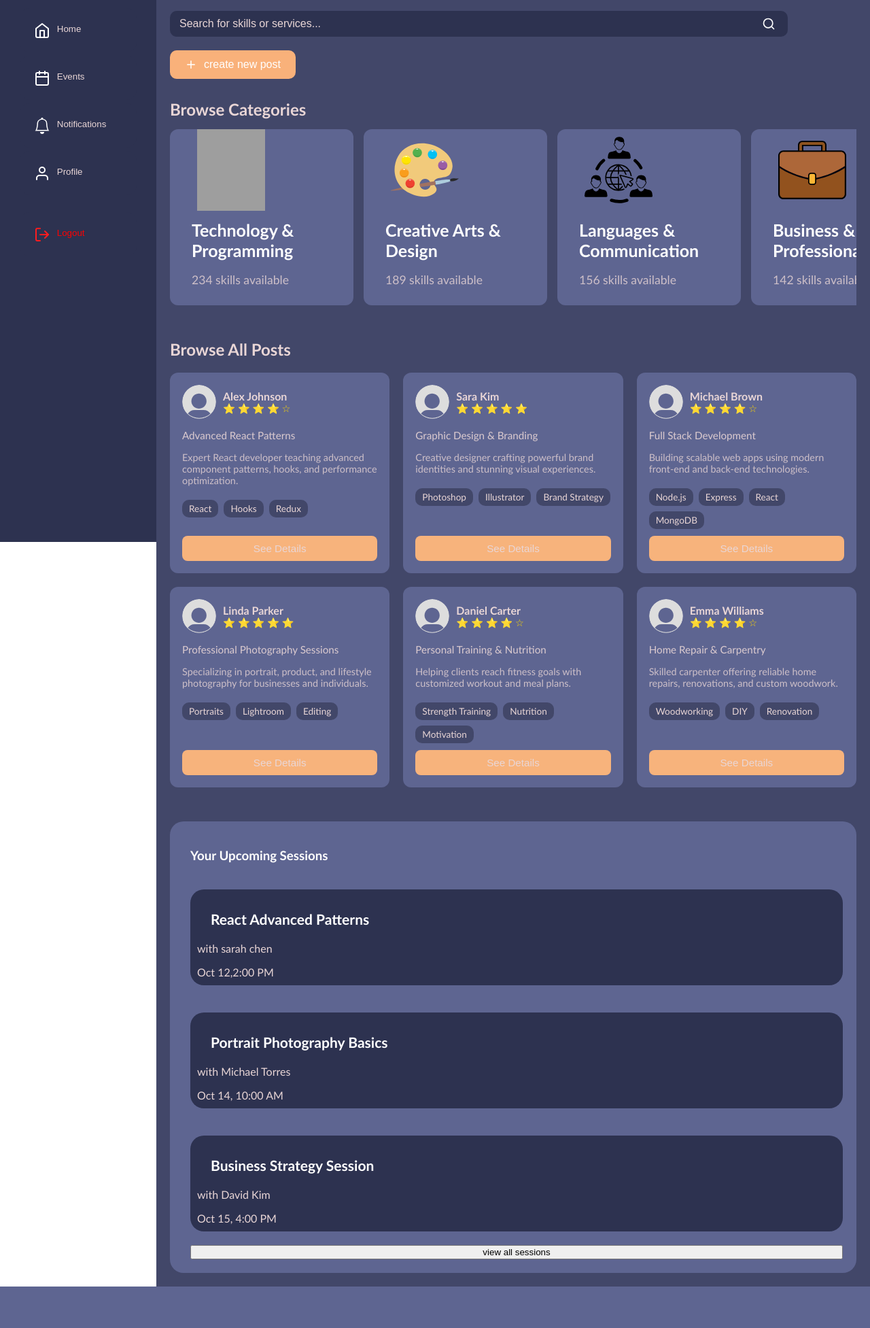
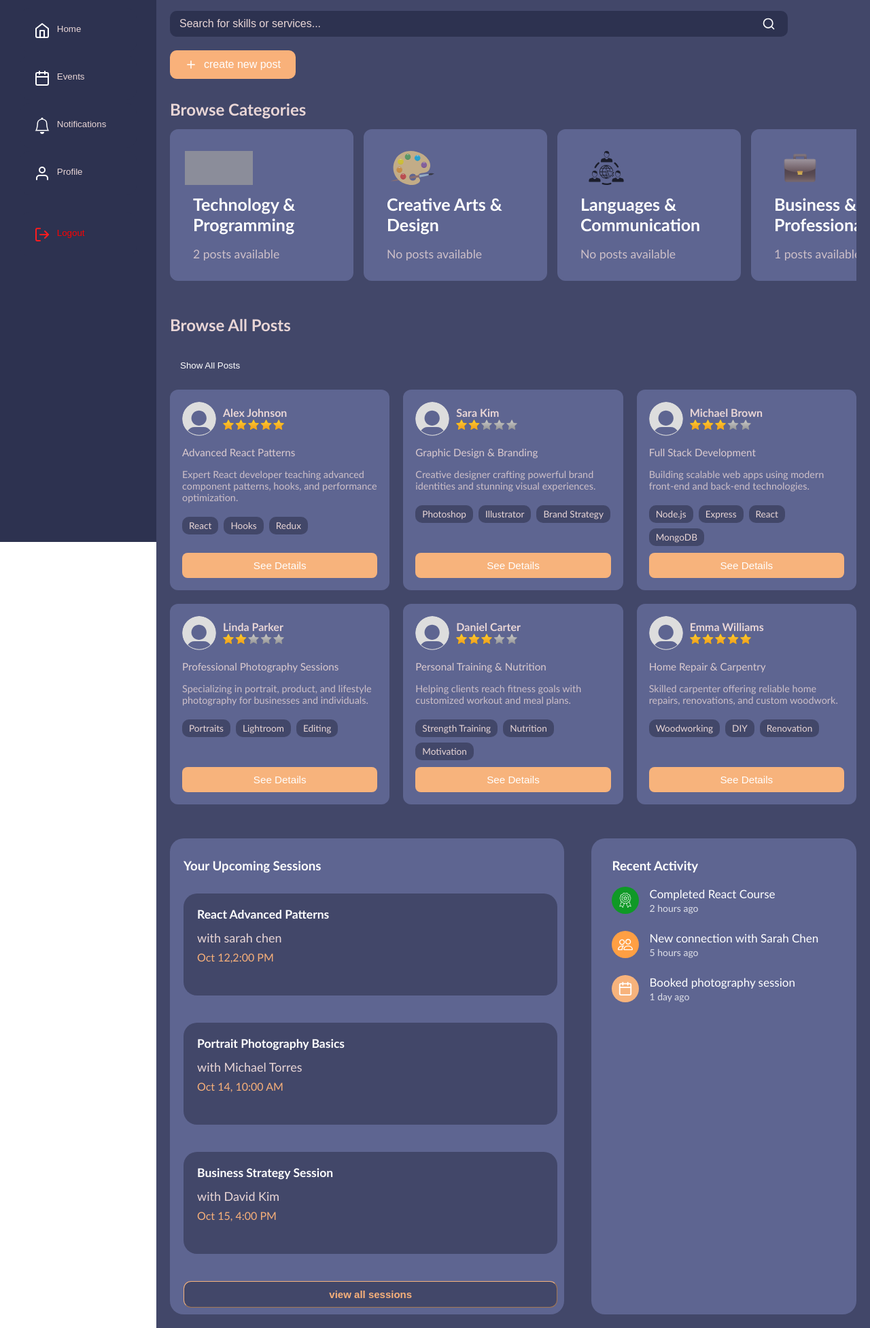
Before and after one commit to ENSIA-AI/Skill-Service_exchanging_website-, a PHP site: page /home.html in a window 1280 px wide. Shown: the part 124-2077 px from the top of the page at 68% size. Before the commit the page ends 2016 px from the top, so only its background shows below. Run offline with PHP 8.4, Linux system fonts and the light colour scheme; some libraries are stand-ins or nearby versions; grey boxes are pictures that could not be loaded.

Commit message:
some modifications

```diff
--- a/assets/css/home.css
+++ b/assets/css/home.css
@@ -103,7 +103,9 @@ color: var(--clr-font);
     background-color: transparent;
     cursor: pointer;
 }
-
+.header-notification:hover{
+  background-color: var(--clr-btn);
+}
 
 .header-profile{
     display: flex;
@@ -241,9 +243,10 @@ color: var(--clr-font);
     border-radius: 10px;
     padding: 8px 12px;
     width: 90%;
-
+    border: 1px;
     margin-bottom: 20px
 }
+
 .search-input {
   flex: 1;
   background: none;
@@ -333,18 +336,8 @@ h3{
   overflow-x: auto;
   scroll-behavior: smooth;
   padding-bottom: 10px;
-}
-
-/* Hide scroll bar (optional) */
-.category-scroll::-webkit-scrollbar {
-  height: 8px;
-}
-.category-scroll::-webkit-scrollbar-thumb {
-  background-color: var(--clr-lighter);
-  border-radius: 10px;
-}
-.category-scroll::-webkit-scrollbar-track {
-  background: transparent;
+  scrollbar-width: 30px;
+  scrollbar-color: var(--clr-lighter) transparent;
 }
 
 /* Each category card */
@@ -358,18 +351,31 @@ h3{
   transition: transform 0.3s ease, box-shadow 0.3s ease;
   cursor: pointer;
   min-height: 220px;
+  border: 2px solid var(--clr-lighter);
 }
+
 
 .category-card:hover {
   transform: translateY(-5px);
   box-shadow: 0px 4px 15px rgba(0, 0, 0, 0.2);
 }
 
+
 /* Category image */
 .category-card img {
   width: 100px;
-  height: 120px; /* smaller, consistent image height */
+  height: 50px;
+  margin-left: 20px;
+  margin-top: 30px;
+  filter: grayscale(10%);
+  opacity: 0.70;
+
+}
+.fitness-img{
+  width: 100px;
+  height: 10px;
   margin-left: 40px;
+  margin-top: 8px;
 }
 
 /* Text info */
@@ -386,12 +392,14 @@ h3{
   font-weight: 600;
   overflow-wrap: break-word;
   white-space: normal;
+
 }
 
 .category-info p {
-  margin: 5px 2 0;
+  margin: 5px 2 0 ;
   font-size: 1.1rem;
   opacity: 0.8;
+
 }
 /* ---------- Browse All Posts Section ---------- */
 .browse-posts {
@@ -403,12 +411,22 @@ h3{
   margin-bottom: 20px;
   font-size: 1.5rem;
 }
+.show-all-btn{
+  display: none;
+}
 
 .posts-grid {
+  display: flex;
+  flex-wrap: wrap;
+  /* allows items to move to next line */
+  gap: 20px;
+}
+
+/* .posts-grid {
   display: grid;
   grid-template-columns: repeat(auto-fill, minmax(280px, 1fr));
   gap: 20px;
-}
+} */
 
 .post-card {
   background-color: var(--clr-lighter);
@@ -418,6 +436,8 @@ h3{
   flex-direction: column;
   justify-content: space-between;
   transition: transform 0.3s ease, box-shadow 0.3s ease;
+  flex: 1 1 280px;
+
 }
 
 .post-card:hover {
@@ -430,6 +450,15 @@ h3{
   align-items: center;
   gap: 10px;
   margin-bottom: 10px;
+}
+#show-all-btn {
+  margin: 10px 0 20px;
+  padding: 8px 15px;
+  background: var(--clr-primary);
+  border: none;
+  color: white;
+  border-radius: 6px;
+  cursor: pointer;
 }
 
 .profile-pic {
@@ -445,11 +474,13 @@ h3{
   font-size: 1rem;
   font-weight: 600;
 }
+.stars .star-icon {
+  width:90px;
+  height: auto;  /* keep proportions */
+  display: inline-block;
+}
 
-.stars {
-  color: gold;
-  font-size: 0.9rem;
-}
+
 
 .post-field {
   color: var(--clr-font);
@@ -484,7 +515,7 @@ h3{
 .see-details-btn {
   margin-top: auto;
   background-color: var(--clr-botn);
-  color: var(--clr-font);
+  color: white;
   border: none;
   border-radius: 8px;
   padding: 10px 15px;
@@ -495,7 +526,7 @@ h3{
 }
 
 .see-details-btn:hover {
-  background-color: var(--clr-btn-hover, #5c7aea);
+  background-color: rgb(186, 142, 58);
   transform: translateY(-2px);
 }
 
@@ -504,26 +535,130 @@ h3{
   border: 0;
   border-radius: 20px;
   margin-top: 50px;
+  width: 60%;
 
 }
 .sessions-grid{
-  padding: 20px;
+  padding: 10px;
   margin-left: 10px;
   justify-content: center;
   display: flex;
   flex-direction: column;
+  gap: 40px;
+
+
+}
+.sessions-grid h3{
+  margin-bottom: -10px;
 
 
 }
 .session {
+  background-color: var(--clr-main);
+  padding-top: 3px;
+  padding-left: 10px;
+  border-radius: 20px;
+  cursor: pointer;
+  display: flex;
+  flex-direction: column;
+  min-height: 150px;
+  gap: 30px;
+
+}
+.session:hover{
   background-color: var(--clr-bars);
-  padding: 10px;
-  border-radius: 20px;
-  margin-top: 20px;
-  margin-bottom: 20px;
-  cursor: pointer;
+  transition-duration: 0.3s;
 }
 .session-header{
+  font-size: 15px;
+  padding: 10px;
+  margin-top: -10px;
+}
+.tutor{
   font-size: 18px;
-  padding-left: 20px;
+  padding-left: 10px;
+  margin-top: -35px;
+
 }
+.session-date {
+  padding-left: 10px;
+  margin-top: -40px;
+  margin-bottom: 10px;
+  color: var(--clr-primbtn);
+}
+.view-sessions{
+  background-color: var(--clr-main);
+  border-color: var(--clr-botn);
+  border-radius: 11px;
+  padding: 10px;
+  font-size: 15px;
+  color: var(--clr-primbtn);
+  cursor: pointer;
+  font-weight: 600;
+  border-width: 0.2dvh;
+}
+
+.view-sessions:hover {
+  background-color: var(--clr-primbtn);
+  color: white;
+  transition-duration: 0.4s;
+}
+
+.activity-container {
+  color: white;
+  background-color: var(--clr-lighter);
+  width: 40%;
+  border-radius: 20px;
+  margin-top: 50px;
+  width: 40%;
+  padding: 10px 30px;
+  margin-left: 10px;
+}
+
+.activity-container h3 {
+  margin-bottom: 20px;
+}
+
+.activity-item {
+  display: flex;
+  align-items: center;
+  margin-bottom: 25px;
+}
+
+.activity-item .icon {
+  width: 40px;
+  height: 40px;
+  border-radius: 50%;
+  display: flex;
+  align-items: center;
+  justify-content: center;
+  margin-right: 15px;
+}
+
+.icon img {
+  width: 22px;
+  height: 22px;
+  object-fit: contain;
+  filter: invert(1);
+}
+
+.icon.green { background: #0f9926; }
+.icon.orange { background: #ff9f43; }
+.icon.peach { background: var(--clr-botn); }
+
+.activity-text .title {
+  font-size: 17px;
+  margin: 0;
+}
+
+.activity-text .time {
+  font-size: 14px;
+  opacity: 0.8;
+  margin: 2px 0 0 0;
+}
+.sessions-activities{
+  display: flex;
+  gap: 30px;       /* space between the two boxes */
+
+
+}
--- a/home.html
+++ b/home.html
@@ -88,67 +88,69 @@
   <h2>Browse Categories</h2>
   <div class="category-scroll">
 
-    <div class="category-card">
+    <div class="category-card " data-category="Technology & Programming">
       <img src="assets\icons\laptop-open-icon.svg" alt="Technology & Programming">
       <div class="category-info">
         <h3>Technology & Programming</h3>
-        <p>234 skills available</p>
+        <p class="posts-available"></p>
       </div>
     </div>
 
-    <div class="category-card">
+    <div class="category-card" data-category="Creative Arts & Design">
       <img src="assets\icons\paint-palette-clipart.svg" alt="Creative Arts & Design">
       <div class="category-info">
         <h3>Creative Arts & Design</h3>
-        <p>189 skills available</p>
+        <p class="posts-available"></p>
       </div>
     </div>
 
-    <div class="category-card">
+    <div class="category-card" data-category="Languages & Communication">
       <img src="assets\icons\online-community-icon.svg" alt="Languages & Communication">
       <div class="category-info">
         <h3>Languages & Communication</h3>
-        <p>156 skills available</p>
+        <p class="posts-available"></p>
       </div>
     </div>
 
-    <div class="category-card">
-      <img src="assets\icons\briefcase-color-icon.svg" alt="Business & Professional">
+    <div class="category-card" data-category="Business & Professional">
+      <img src="assets\icons\briefcase-emoji-clipart-original.svg" alt="Business & Professional">
       <div class="category-info">
         <h3>Business & Professional</h3>
-        <p>142 skills available</p>
+        <p class="posts-available"></p>
       </div>
     </div>
 
-    <div class="category-card">
+    <div class="category-card" data-category="Home Services & DIY">
       <img src="assets\icons\service-provider-icon.svg" alt="Home Services & DIY">
       <div class="category-info">
         <h3>Home Services & DIY</h3>
-        <p>98 skills available</p>
+        <p class="posts-available"></p>
       </div>
     </div>
 
-    <div class="category-card">
-      <img src="assets\icons\yoga-meditation-girl-clipart.svg" alt="Fitness & Wellness">
+    <div class="category-card" data-category="Fitness & Wellness">
+      <img src="assets\icons\yoga-meditation-girl-clipart.svg" alt="Fitness & Wellness" class="fitness-img">
       <div class="category-info">
         <h3>Fitness & Wellness</h3>
-        <p>167 skills available</p>
+        <p class="posts-available"></p>
       </div>
     </div>
 
   </div>
 </section>
 <section class="browse-posts">
-  <h2>Browse All Posts</h2>
+  <h2 id="posts-title">Browse All Posts</h2>
+  <button id="show-all-btn">Show All Posts</button>
   <div class="posts-grid">
-
     <!-- Post 1 -->
-    <div class="post-card">
+    <div class="post-card" data-category="Technology & Programming">
       <div class="post-header">
         <img src="assets\images\Default_pfp.svg" alt="Profile Picture" class="profile-pic">
         <div class="profile-info">
           <h3>Alex Johnson</h3>
-          <div class="stars">⭐ ⭐ ⭐ ⭐ ☆</div>
+          <div class="stars">
+            <img src="assets\icons\five-star-rating-icon.svg" alt="" class="star-icon">
+          </div>
         </div>
       </div>
 
@@ -167,12 +169,14 @@
     </div>
 
     <!-- Post 2 -->
-    <div class="post-card">
+    <div class="post-card" data-category="reative Arts & Design">
       <div class="post-header">
         <img src="assets\images\Default_pfp.svg" alt="Profile Picture" class="profile-pic">
         <div class="profile-info">
           <h3>Sara Kim</h3>
-          <div class="stars">⭐ ⭐ ⭐ ⭐ ⭐</div>
+          <div class="stars">
+            <img src="assets\icons\two-star-rating-icon.svg" alt="" class="star-icon">
+          </div>
         </div>
       </div>
 
@@ -191,12 +195,14 @@
     </div>
 
     <!-- Post 3 -->
-    <div class="post-card">
+    <div class="post-card" data-category="Technology & Programming">
       <div class="post-header">
         <img src="assets\images\Default_pfp.svg" alt="Profile Picture" class="profile-pic">
         <div class="profile-info">
           <h3>Michael Brown</h3>
-          <div class="stars">⭐ ⭐ ⭐ ⭐ ☆</div>
+          <div class="stars">
+            <img src="assets\icons\three-star-rating-icon.svg" alt="" class="star-icon">
+            </div>
         </div>
       </div>
 
@@ -216,12 +222,14 @@
     </div>
 
     <!-- Post 4 -->
-    <div class="post-card">
+    <div class="post-card" data-category="Business & Professional">
       <div class="post-header">
         <img src="assets\images\Default_pfp.svg" alt="Profile Picture" class="profile-pic">
         <div class="profile-info">
           <h3>Linda Parker</h3>
-          <div class="stars">⭐ ⭐ ⭐ ⭐ ⭐</div>
+          <div class="stars">
+            <img src="assets\icons\two-star-rating-icon.svg" alt="" class="star-icon">
+            </div>
         </div>
       </div>
 
@@ -238,14 +246,15 @@
 
       <button class="see-details-btn">See Details</button>
     </div>
-
     <!-- Post 5 -->
-    <div class="post-card">
+    <div class="post-card" data-category="Fitness & Wellness">
       <div class="post-header">
         <img src="assets\images\Default_pfp.svg" alt="Profile Picture" class="profile-pic">
         <div class="profile-info">
           <h3>Daniel Carter</h3>
-          <div class="stars">⭐ ⭐ ⭐ ⭐ ☆</div>
+          <div class="stars">
+            <img src="assets\icons\three-star-rating-icon.svg" alt="" class="star-icon">
+          </div>
         </div>
       </div>
 
@@ -264,12 +273,14 @@
     </div>
 
     <!-- Post 6 -->
-    <div class="post-card">
+    <div class="post-card" data-category="Home Services & DIY">
       <div class="post-header">
         <img src="assets\images\Default_pfp.svg" alt="Profile Picture" class="profile-pic">
         <div class="profile-info">
           <h3>Emma Williams</h3>
-          <div class="stars">⭐ ⭐ ⭐ ⭐ ☆</div>
+          <div class="stars">
+            <img src="assets\icons\five-star-rating-icon.svg" alt="" class="star-icon">
+          </div>
         </div>
       </div>
 
@@ -289,7 +300,8 @@
 
   </div>
 </section>
-<section class="Upcoming-sessions">
+<section class="sessions-activities">
+<div class="Upcoming-sessions">
   <div class="sessions-grid">
     <h3>your upcoming sessions</h3>
     <div class="session">
@@ -299,7 +311,7 @@
       <div class="tutor">
         <p>with sarah chen</p>
       </div>
-      <div class="date">
+      <div class="session-date">
         Oct 12,2:00 PM
       </div>
     </div>
@@ -310,7 +322,7 @@
       <div class="tutor">
         <p>with Michael Torres</p>
       </div>
-      <div class="date">
+      <div class="session-date">
         Oct 14, 10:00 AM
       </div>
     </div>
@@ -321,7 +333,7 @@
       <div class="tutor">
         <p>with David Kim</p>
       </div>
-      <div class="date">
+      <div class="session-date">
         Oct 15, 4:00 PM
       </div>
     </div>
@@ -329,15 +341,43 @@
       <span>view all sessions</span>
     </button>
   </div>
+</div>
+<div class="activity-container">
+  <h3>Recent Activity</h3>
+
+  <div class="activity-item">
+    <div class="icon green">
+      <img src="assets\icons\award.png" alt="Completed">
+    </div>
+    <div class="activity-text">
+      <p class="title">Completed React Course</p>
+      <p class="time">2 hours ago</p>
+    </div>
+  </div>
+
+  <div class="activity-item">
+    <div class="icon orange">
+      <img src="assets\icons\people_4.svg" alt="Connection">
+    </div>
+    <div class="activity-text">
+      <p class="title">New connection with Sarah Chen</p>
+      <p class="time">5 hours ago</p>
+    </div>
+  </div>
+
+  <div class="activity-item">
+    <div class="icon peach">
+      <img src="assets\icons\calendar.svg" alt="Calendar">
+    </div>
+    <div class="activity-text">
+      <p class="title">Booked photography session</p>
+      <p class="time">1 day ago</p>
+    </div>
+  </div>
+</div>
 </section>
-
-
-
-
-
-
   </main>
 
-
+<script src="home.js"></script>
 </body>
 </html>
```
Also changed, not shown: assets/css/login.css (added, +129 -0 lines), home.js (added, +111 -0 lines), login.html (added, +67 -0 lines), login.js (added, +85 -0 lines), assets/icons/award.png (added), assets/icons/briefcase-emoji-clipart-original.svg (added), assets/icons/certified-icon.svg (added), assets/icons/facebook-round-color-icon.svg (added), assets/icons/five-star-rating-icon.svg (added), assets/icons/google-color-icon.svg (added), assets/icons/people_4.svg (added), assets/icons/three-star-rating-icon.svg (added), assets/icons/two-star-rating-icon.svg (added), auth/login.html (deleted), 1 more files.
